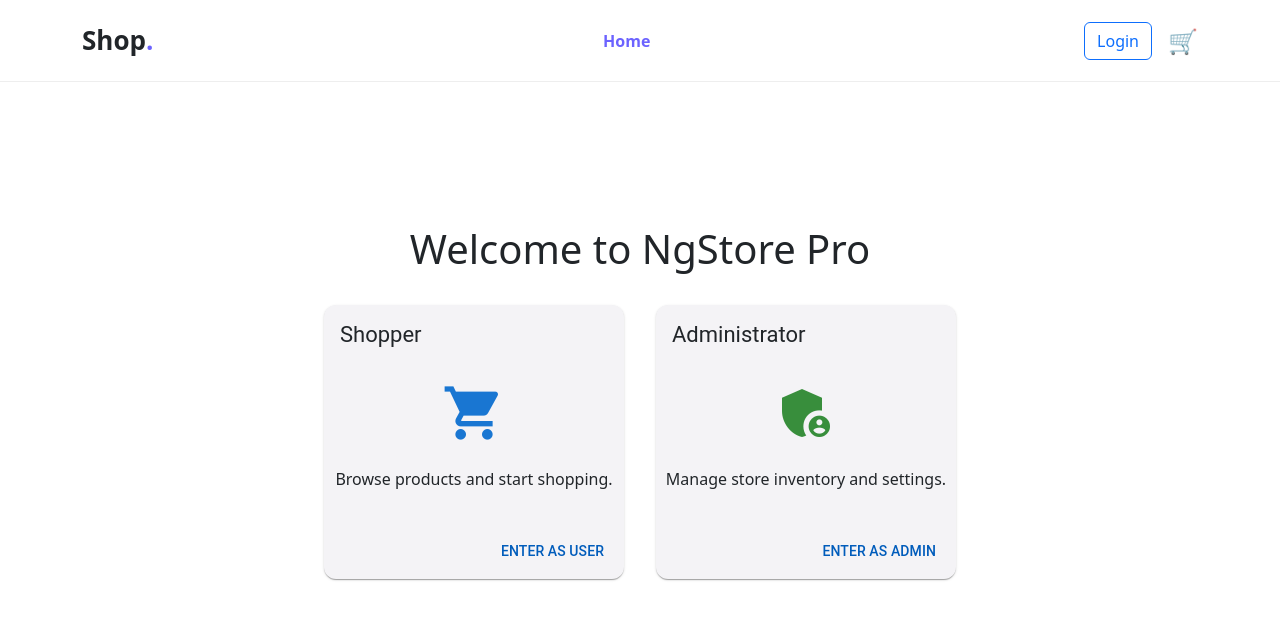
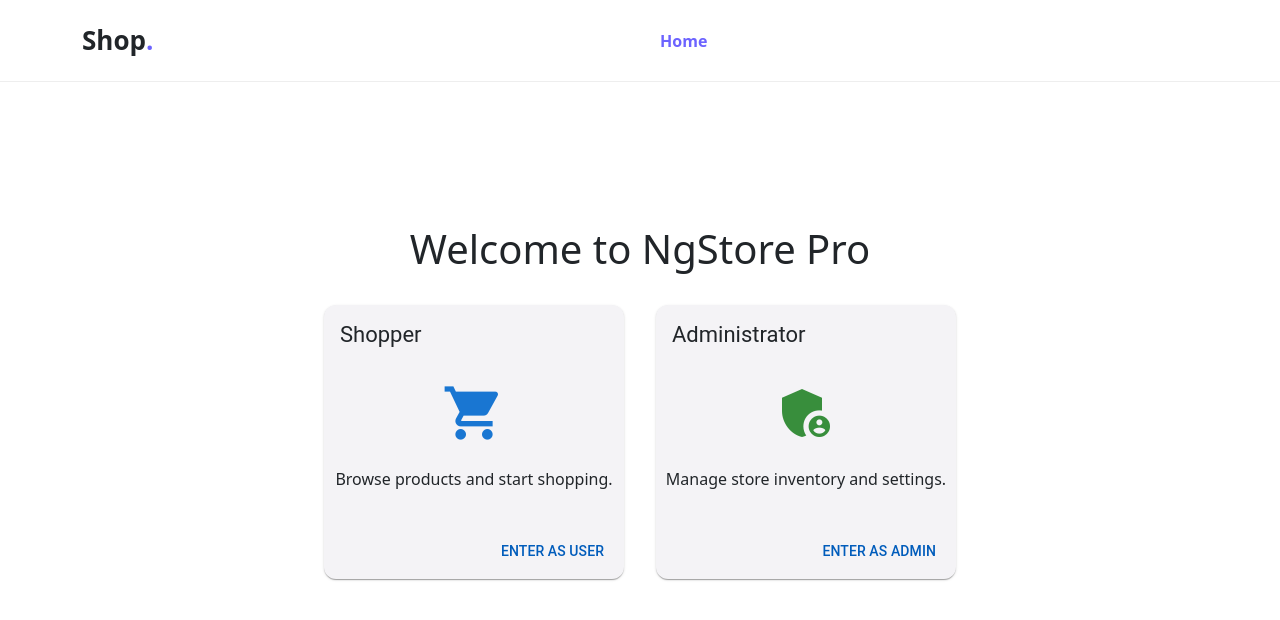
Before and after one commit to mahmoudsaid109/e-commerce-qi, an Angular app: page / in a window 1280 px wide. Shown: the top 620 px of the page. Built offline with nearby package versions, Linux system fonts and the light colour scheme.

Commit message:
hide cart and login button form navBar

```diff
--- a/src/app/features/admin/admin-dashboard/admin-dashboard.html
+++ b/src/app/features/admin/admin-dashboard/admin-dashboard.html
@@ -6,7 +6,7 @@
     </button>
   </div>
 
-  <table mat-table [dataSource]="products" class="mat-elevation-z8">
+  <table mat-table [dataSource]="products()" class="mat-elevation-z8">
     <ng-container matColumnDef="id">
       <th mat-header-cell *matHeaderCellDef> ID </th>
       <td mat-cell *matCellDef="let element"> {{element.id}} </td>
--- a/src/app/features/auth/admin-login/admin-login.html
+++ b/src/app/features/auth/admin-login/admin-login.html
@@ -7,7 +7,7 @@
       <mat-card-content>
         <mat-form-field appearance="outline" class="full-width">
           <mat-label>Email</mat-label>
-          <input matInput type="email" formControlName="email" placeholder="admin@store.com">
+          <input matInput type="email" formControlName="email" placeholder="mahmoud@example.com">
           @if(loginForm.get('email')?.hasError('required') && loginForm.get('email')?.touched) {
           <mat-error>Email is required</mat-error>
           }
@@ -18,7 +18,7 @@
 
         <mat-form-field appearance="outline" class="full-width">
           <mat-label>Password</mat-label>
-          <input matInput type="password" formControlName="password" placeholder="admin123">
+          <input matInput type="password" formControlName="password" placeholder="*******">
           @if(loginForm.get('password')?.hasError('required') && loginForm.get('password')?.touched) {
           <mat-error>Password is required</mat-error>
           }
--- a/src/app/shared/components/navBar/navBar.component.html
+++ b/src/app/shared/components/navBar/navBar.component.html
@@ -27,13 +27,13 @@
         }
       </ul>
       <div class="navbar-actions d-flex align-items-center gap-3">
-        <button class="btn btn-outline-primary" (click)="toggleLogin()">
-          @if (authService.isLoggedIn) {
+        @if (authService.isLoggedIn) {
+        <button class="btn btn-outline-primary" (click)="logout()">
           Logout
-          } @else {
-          Login
-          }
         </button>
+        }
+
+        @if (!authService.isLoggedIn && router.url !== '/' && !router.url.includes('admin')) {
         <a routerLink="/cart"
           class="action-btn position-relative border-0 bg-transparent fs-4 text-dark text-decoration-none">
           🛒
@@ -44,6 +44,7 @@
           </span>
           }
         </a>
+        }
       </div>
     </div>
   </div>
--- a/src/app/shared/components/navBar/navBar.component.ts
+++ b/src/app/shared/components/navBar/navBar.component.ts
@@ -1,7 +1,7 @@
 import { Component, inject } from '@angular/core';
 import { CartService } from '../../../core/services/cart.service';
 import { AuthService } from '../../../core/services/auth.service';
-import { RouterLink } from '@angular/router';
+import { RouterLink, Router } from '@angular/router';
 import Swal from 'sweetalert2';
 
 @Component({
@@ -13,14 +13,15 @@ import Swal from 'sweetalert2';
 export class NavBarComponent {
   cartService = inject(CartService);
   authService = inject(AuthService);
+  router = inject(Router);
 
   get cartCount(): number {
     return this.cartService.getCartCount();
   }
 
-  toggleLogin() {
-    if (this.authService.isLoggedIn) {
+  logout() {
     this.authService.logout();
+    this.router.navigate(['/']);
     Swal.fire({
       icon: 'info',
       title: 'Logged Out',
@@ -28,15 +29,5 @@ export class NavBarComponent {
       timer: 2000,
       showConfirmButton: false
     });
-    } else {
-      this.authService.login();
-      Swal.fire({
-        icon: 'success',
-        title: 'Logged In',
-        text: 'You have successfully logged in!',
-        timer: 2000,
-        showConfirmButton: false
-      });
   }
 }
-}
```
Lines whose indentation alone changed are shown as unchanged.
